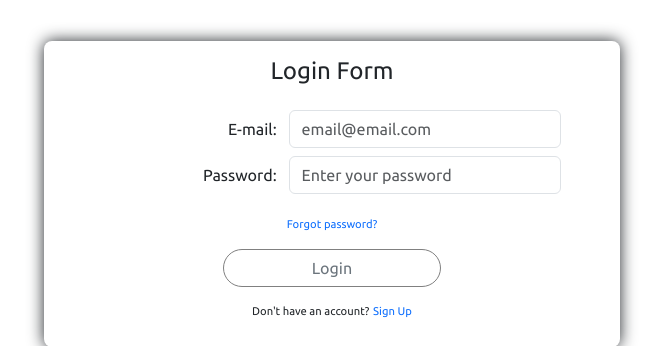
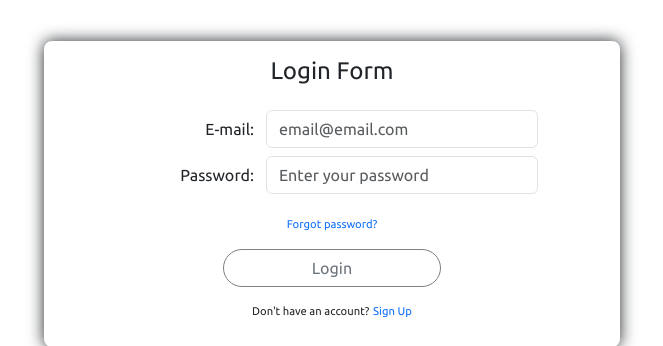
Before and after one commit to u83mm/e-commerce, a PHP site: page /login in a window 1280 px wide. Shown: the part 240-586 px from the top of the page, without its empty margins (308-971 px from the left). Run offline with PHP 8.4, Linux system fonts and the light colour scheme; classes that the project's autoload settings leave out are loaded by file name.

Commit message:
Updated Login functionallity

```diff
--- a/Application/view/login/form_view.twig
+++ b/Application/view/login/form_view.twig
@@ -1,17 +1,17 @@
 <form action="/login" method="post">
-    <div class="col-sm-12 col-lg-4 d-inline-block text-sm-center text-lg-end">
+    <div class="col-12 col-md-3 d-inline-block text-sm-center text-lg-end">
         <label class="col-form-label text-center text-lg-end" for="email">E-mail:</label>
     </div>
-    <div class="col-sm-12 col-lg-6 d-inline-block mb-2">
+    <div class="col-12 col-md-6 d-inline-block mb-2">
         <input class="form-control" type="email" name="email" id="email" value="{{ fields.email }}" placeholder="email@email.com" required>
     </div>
-    <div class="col-sm-12 col-lg-4 d-inline-block text-sm-center text-lg-end">
+    <div class="col-12 col-md-3 d-inline-block text-sm-center text-lg-end">
         <label class="col-form-label text-center text-lg-end" for="password">Password:</label>
     </div>
-    <div class="col-sm-12 col-lg-6 d-inline-block mb-3">
+    <div class="col-12 col-md-6 d-inline-block mb-3">
         <input class="form-control" type="password" name="password" id="password" value="{{ fields.password }}" placeholder="Enter your password" required>
     </div>
-    <div class="col-sm-12 col-lg-6 d-inline-block">
+    <div class="col-12 col-md-6 d-inline-block">
         <a class="col-12 d-inline-block mb-3" href="#">Forgot password?</a>
         <button class="btn btn-outline-secondary" type="submit">Login</button>
     </div>
--- a/Application/view/login/login_view.twig
+++ b/Application/view/login/login_view.twig
@@ -2,7 +2,7 @@
 
 {% block main %}
     <section class="row">
-        <section class="col-6 mx-auto credentials">
+        <section class="col col-md-7 col-lg-6 mx-auto credentials">
             <h2 class="text-center">Login Form</h2>
             {% include "login/form_view.twig" %}
         </section>
```
